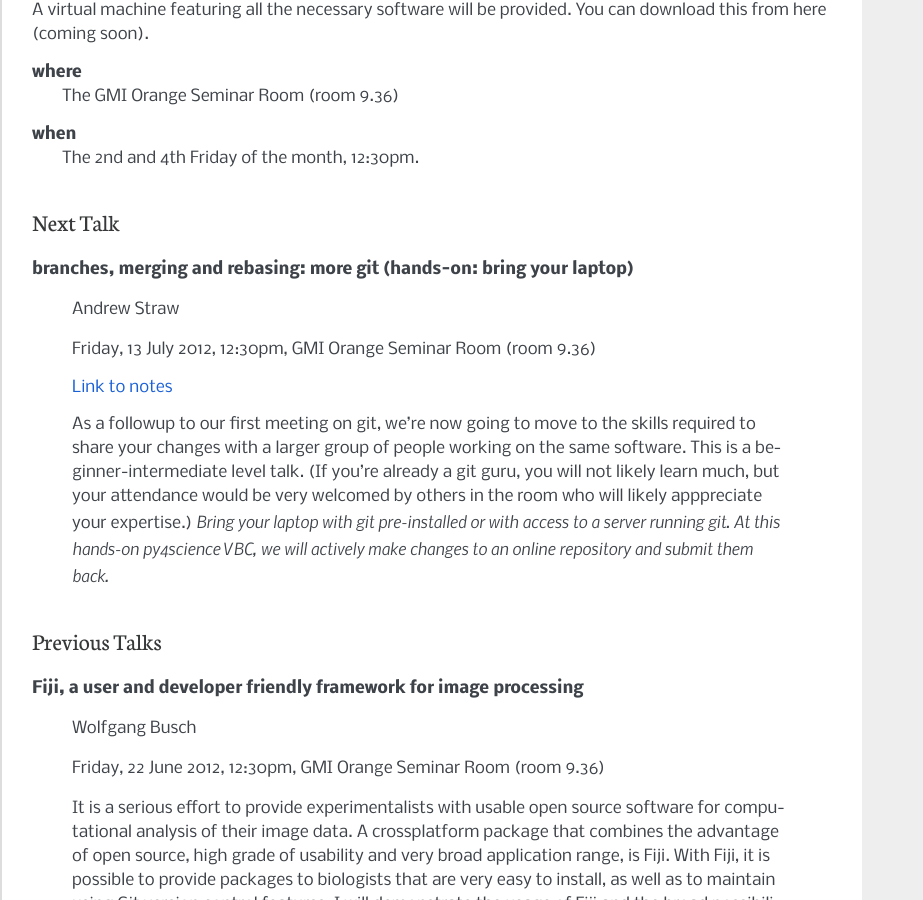
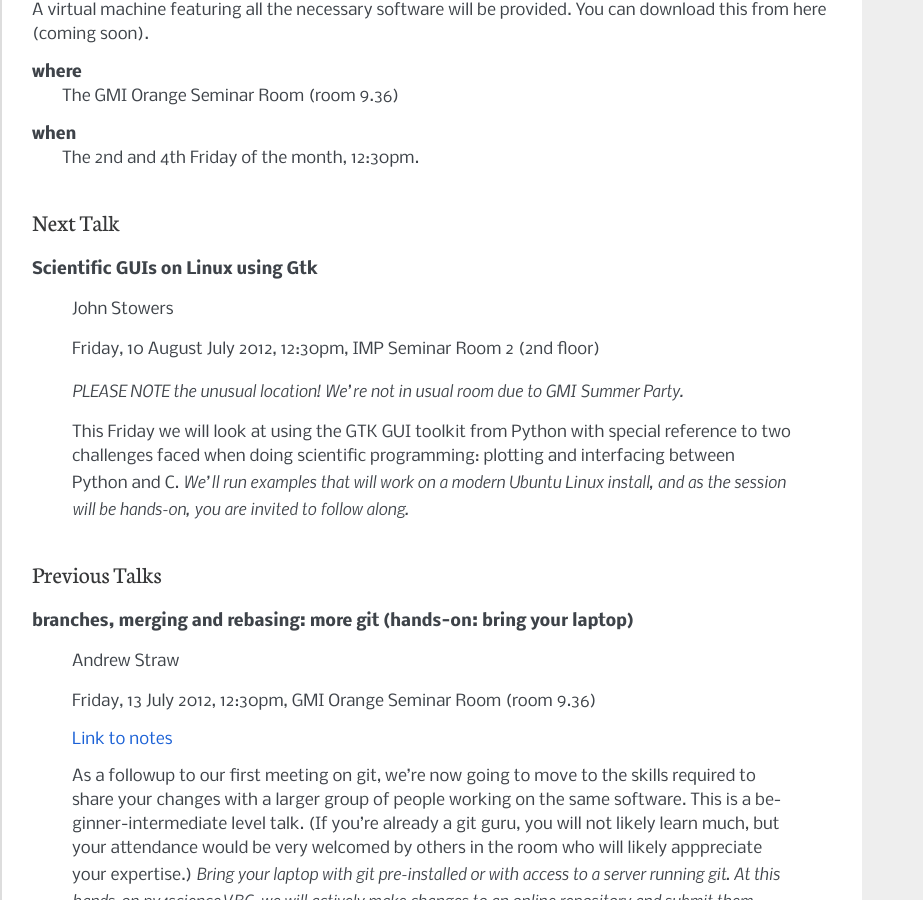
Before and after one commit to strawlab/py4science-vbc, a Sphinx documentation site: the page built from source/index.rst, in a window 1280 px wide and 900 px high, scrolled down 479 px. Shown: the whole window, without its empty margins (0-923 px from the left). Built offline with Sphinx 7.4.7, drawn with Linux system fonts in a browser that asks for light colours; formulas are drawn with MathJax 3.

Commit message:
update webpage

```diff
--- a/source/index.rst
+++ b/source/index.rst
@@ -50,6 +50,24 @@ from here (coming soon).
 Next Talk
 ---------
 
+**Scientific GUIs on Linux using Gtk**
+
+  John Stowers
+
+  Friday, 10 August July 2012, 12:30pm, IMP Seminar Room 2 (2nd floor)
+
+  *PLEASE NOTE the unusual location! We're not in usual room due to
+  GMI Summer Party.*
+
+  This Friday we will look at using the GTK GUI toolkit from Python
+  with special reference to two challenges faced when doing scientific
+  programming: plotting and interfacing between Python and C. *We'll
+  run examples that will work on a modern Ubuntu Linux install, and as
+  the session will be hands-on, you are invited to follow along.*
+
+Previous Talks
+--------------
+
 **branches, merging and rebasing: more git (hands-on: bring your laptop)**
 
   Andrew Straw
```
Also changed, not shown: other parts of source/index.rst (+0 -3 lines).
